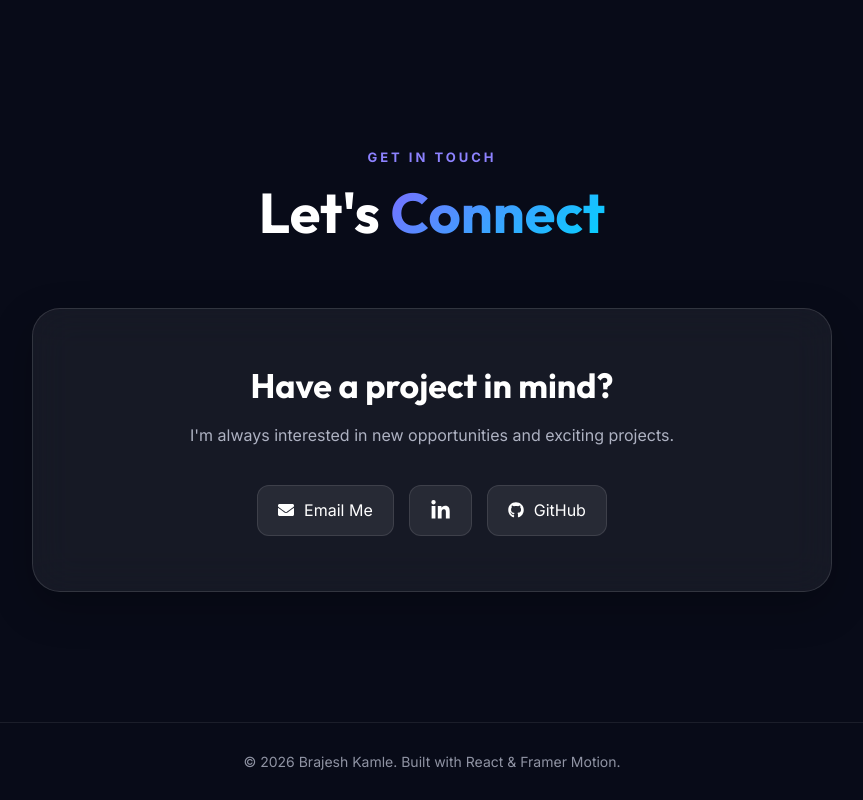
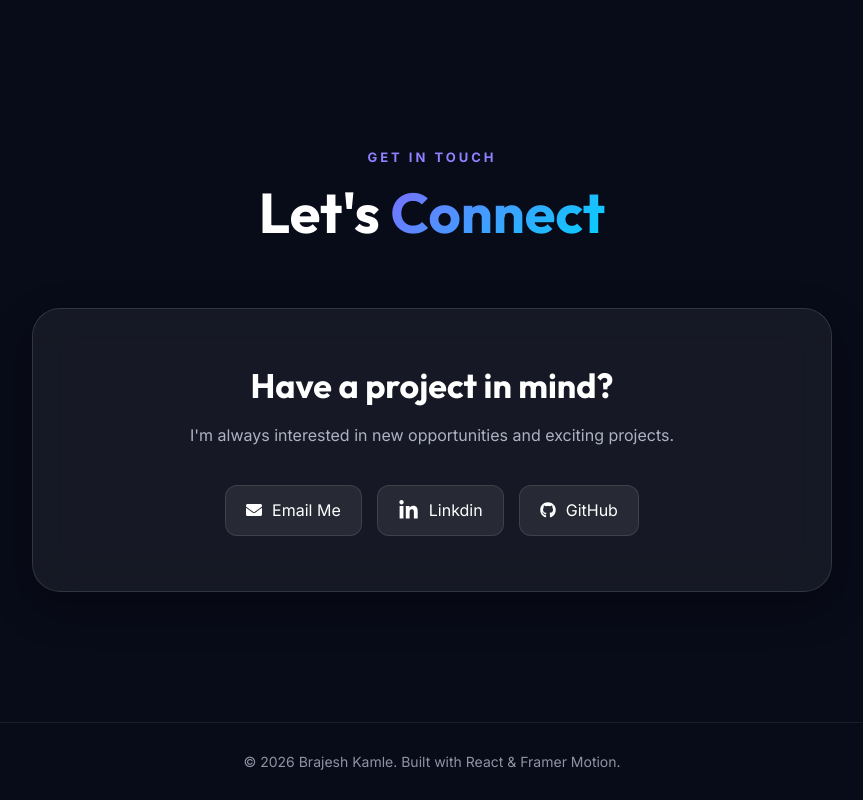
Before and after one commit to rbrajeshkamle/my-portfolio, a React (Vite) app: page / in a window 1280 px wide. Shown: the part 3116-3916 px from the top of the page, without its empty margins (208-1071 px from the left). Built offline with nearby package versions, Linux system fonts and the light colour scheme.

Commit message:
Update contact links and add custom favicon

```diff
--- a/src/components/Contact.jsx
+++ b/src/components/Contact.jsx
@@ -35,6 +35,7 @@ viewport={{ once: true }}
   aria-label="LinkedIn"
 >
   <FaLinkedinIn size={21} />
+  Linkdin
 </a>
 
         <a href="#">
```
